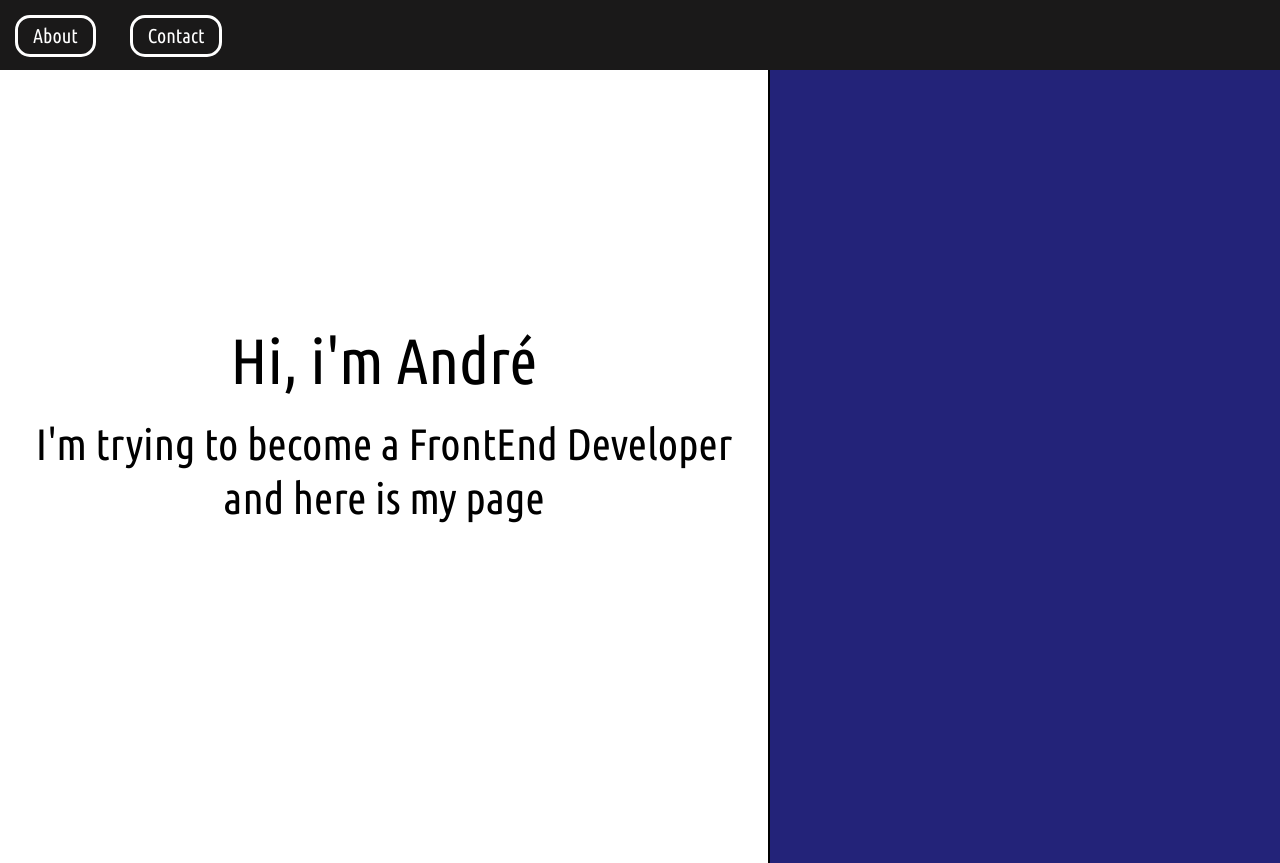
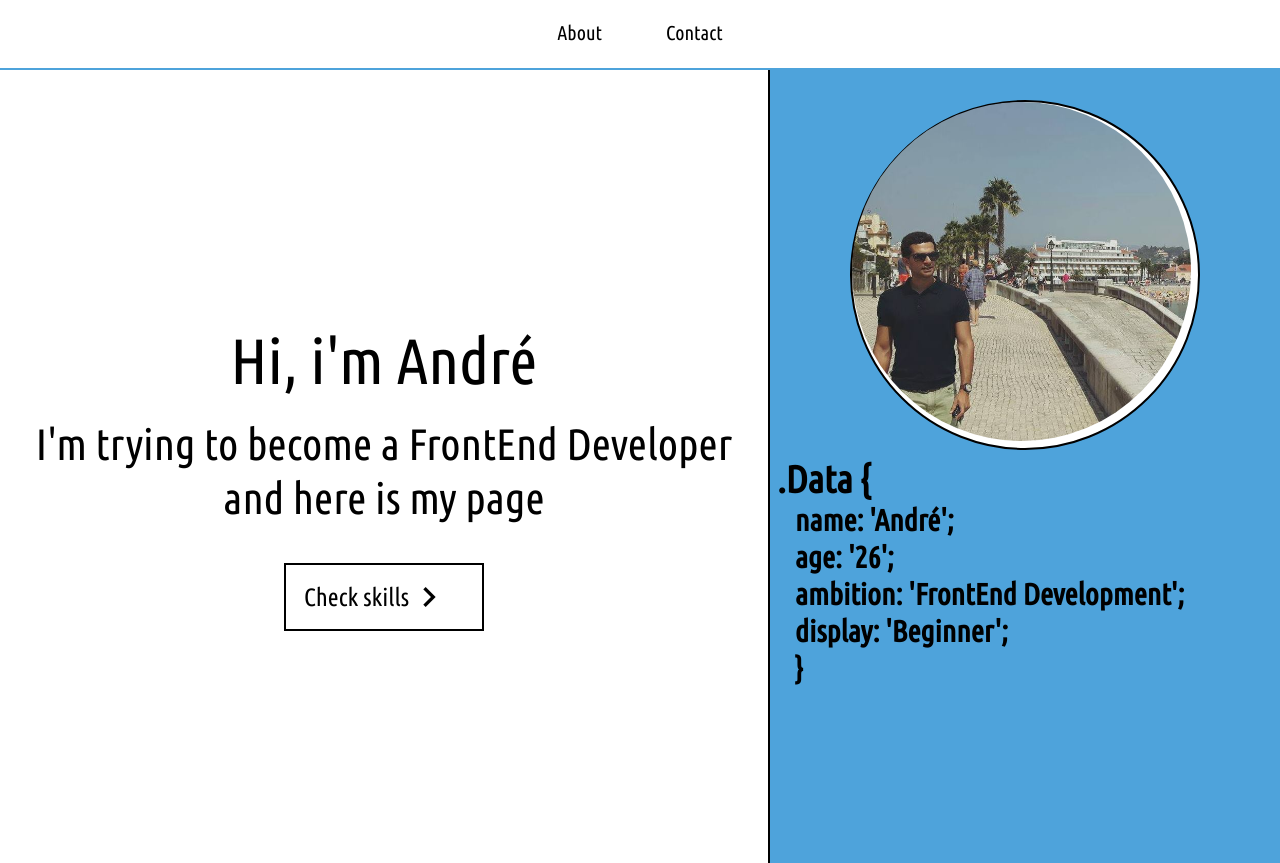
Before and after one commit to Mendez324/Portfolio--Landing-page, a plain HTML site: page index.html in a window 1280 px wide. Shown: the top 863 px of the page. Drawn offline with nearby package versions, Linux system fonts and the light colour scheme.

Commit message:
started working on hero content but lacking ideas

```diff
--- a/index.html
+++ b/index.html
@@ -6,6 +6,8 @@
     <meta http-equiv="X-UA-Compatible" content="ie=edge">
     <title>André Mendes Web Developer In Training</title>
     <link href="https://fonts.googleapis.com/css?family=Asap:400,600|Ubuntu+Condensed&display=swap" rel="stylesheet">
+    <link href="https://fonts.googleapis.com/icon?family=Material+Icons"
+      rel="stylesheet">
     <link rel="stylesheet" href="css/style.css">
 </head>
 <body>
@@ -24,12 +26,31 @@
             <h1 class="c-hero-title">Hi, i'm André</h1>
             <p class="c-hero-subtext">I'm trying to become a FrontEnd Developer</p>
             <p class="c-hero-subtext">and here is my page</p>
+            <div class="c-hero-button">
+                <a href="" class="c-hero-button-text">Check skills</a>
+                <i class="material-icons">keyboard_arrow_right</i>
+            </div>
         </div>
         <div class="c-hero-profile">
             <article class="c-hero-about">
-
+                <figure class="c-hero-profile-imgcontainer">
+                    <img src="images/img1.jpg" alt="profilepic" class="profile-pic">
+                </figure>
+                <div class="c-hero-skills-container">
+                    <h3 class="c-hero-me">.Data {</h3>
+                    <p class="c-hero-me-data">name: 'André';</p>
+                    <p class="c-hero-me-data">age: '26';</p>
+                    <p class="c-hero-me-data">ambition: 'FrontEnd Development';</p>
+                    <p class="c-hero-me-data">display: 'Beginner';</p>
+                    <p class="c-hero-me-data">}</p>
+                </div>
             </article>
         </div>
+    </section>
+    <section class="c-skills">
+
+
+
     </section>
 
 
--- a/scss/base/_general.scss
+++ b/scss/base/_general.scss
@@ -3,9 +3,9 @@ $primaryfont: 'Ubuntu Condensed', sans-serif;
 $secondaryfont: 'Asap', sans-serif;
 $textcolor: White;
 $primarycolor: Black;
-$secondarycolor: rgb(35, 35, 121);
+$secondarycolor: rgb(78, 163, 219);
 
 
 body {
-    background: rgb(26, 25, 25);
+    background: rgb(255, 255, 255);
 }
--- a/scss/components/_hero.scss
+++ b/scss/components/_hero.scss
@@ -6,8 +6,9 @@
     .c-hero-intro {
         flex-basis: 60%;
         height: 900px;
+        font-family: $primaryfont;
+        //@include background-gradient (white, $secondarycolor, horizontal);
         .c-hero-title {
-            font-family: $primaryfont;
             font-size: 64px;
             text-align: center;
             top:30%;
@@ -16,7 +17,6 @@
             margin: 20px;
         }
         .c-hero-subtext {
-            font-family: $primaryfont;
             font-size: 44px;
             text-align: center;
             top:30%;
@@ -24,12 +24,82 @@
             position: relative;
             margin: 10px;
         }
+        .c-hero-button {
+            display: flex;
+            align-items: center;
+            width: 200px;
+            border: 2px solid black;
+            margin: 0 auto;
+            top:35%;
+            transform:translateY(-50%);
+            position: relative;
+            text-align: center;
+            padding: 12px 18px ;
+            font-size: 0;
+            &:hover {
+                background: $secondarycolor;
+                .material-icons {
+                    transform: rotate(90deg);
+                    transition: transform 1s ease;
+                }
+
+            }
+
+        }
+        .c-hero-button-text {
+            font-size: 25px;
+            text-decoration: none;
+            color: black;
+        }
+        .material-icons {
+            display: inline-block;
+            font-size: 40px;
+        }
     }
     .c-hero-profile {
         border-left: 2px solid black;
         background: $secondarycolor;
         flex-basis: 40%;
         height: 900px;
+        .c-hero-about {
+            width: 100%;
+            height: 500px;
+            display:block;
+            margin-top: 30px;
+            .c-hero-profile-imgcontainer {
+                width: 350px;
+                height: 350px;
+                border-radius: 50%;
+                background: white;
+                border: 2px solid black;
+                margin: 0 auto;
+                .profile-pic {
+                    border-radius: 50%;
+                    width: 98%;
+                    height: auto;
+
+                }
+            }
+        }
+        .c-hero-skills-container {
+            height: 400px;
+            width: 100%;
+            //border: 2px solid black;
+            font-family: $primaryfont;
+            text-align: left;
+            margin-top: 10px;
+            .c-hero-me {
+                font-size: 38px;
+                font-weight: 900;
+                margin: 7px;
+            }
+            .c-hero-me-data {
+                display: block;
+                font-size: 30px;
+                font-weight: 900;
+                margin: 7px 0 7px 25px;;
+            }
+        }
 
     }
 }
--- a/scss/components/_menu.scss
+++ b/scss/components/_menu.scss
@@ -1,20 +1,20 @@
 .c-menu {
     height: 70px;
     width: 100%;
-
+    border-bottom: 2px solid $secondarycolor ;
     .c-menu-navigation {
         display: flex;
         line-height: 30px;
         .c-menu-list {
-            float:left;
+            margin: 0 auto;
             align-items: center;
             .c-menu-list-item {
-                color: $textcolor;
+                color: $primarycolor;
                 font-family: $primaryfont;
                 display: inline-block;
                 font-size: 20px;
                 margin: 15px;
-                border: 3px solid $textcolor;
+                //border: 3px solid $primarycolor;
                 border-radius: 15px;
                 padding: 3px 15px 3px 15px;
             }
```
Also changed, not shown: css/style.css, images/img1.jpg (added).
